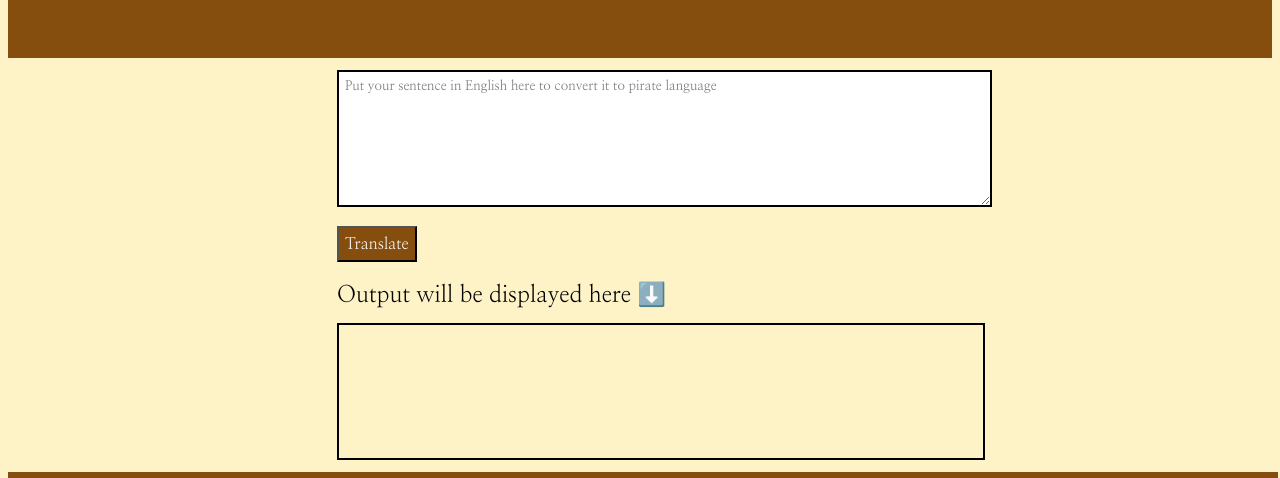
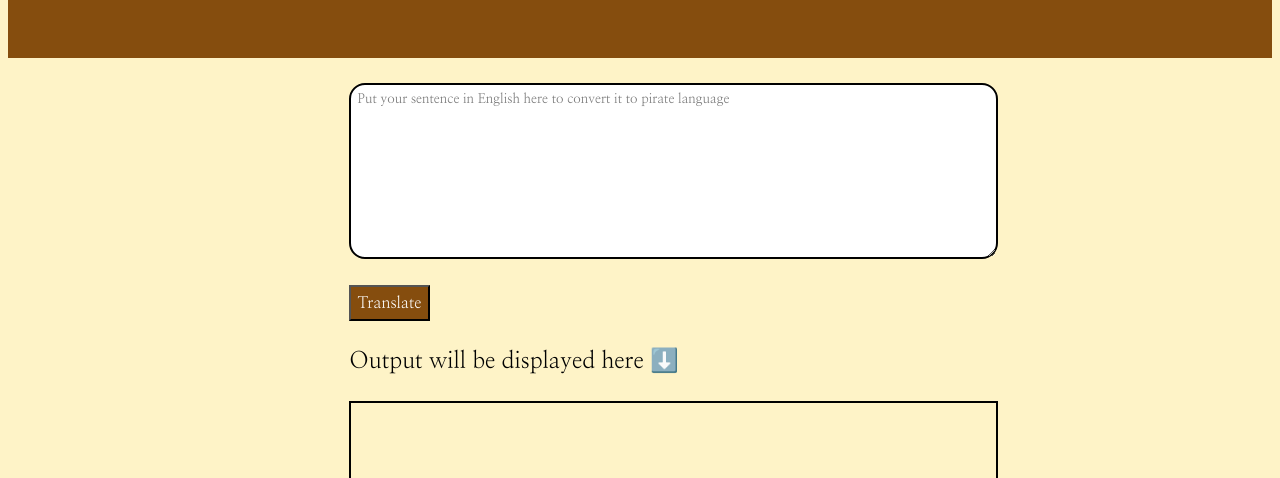
Before and after one commit to Sanika03/Pirates-talk, a plain HTML site: page index.html in a window 1280 px wide. Shown: the part 121-599 px from the top of the page. Drawn offline with Linux system fonts and the light colour scheme.

Commit message:
made styling changes

```diff
--- a/index.html
+++ b/index.html
@@ -36,17 +36,18 @@
         textarea {
             display: block;
             border: 2px solid black;
-            width: 101%;
-            height: 15vh;
-            margin: 2% 2% ;
+            width: 100%;
+            height: 20vh;
+            margin: 4% 4% ;
             padding: 1%;
+            border-radius: 1rem;
         }
 
         #btn-translate{
             display: block;
             background-color: var(--primary-color);
             color: var(--text-color);
-            margin: 3% 2% 3% 2%;
+            margin: 4% 4%;
             padding: 1% 1%;
             font-family: 'Nanum Myeongjo', serif;
             font-size: medium;
@@ -54,7 +55,7 @@
 
         .text-style {
             display: block;
-            margin: 2% 2%;
+            margin: 4% 4%;
             font-size: larger;
             width: 100%;
         }
@@ -63,8 +64,8 @@
             display: block;
             border: 2px solid black;
             width: 100%;
-            height: 15vh;
-            margin: 2% 2%;
+            height: 20vh;
+            margin: 4% 4%;
             padding: 1%;
             overflow: scroll;
         }
```
